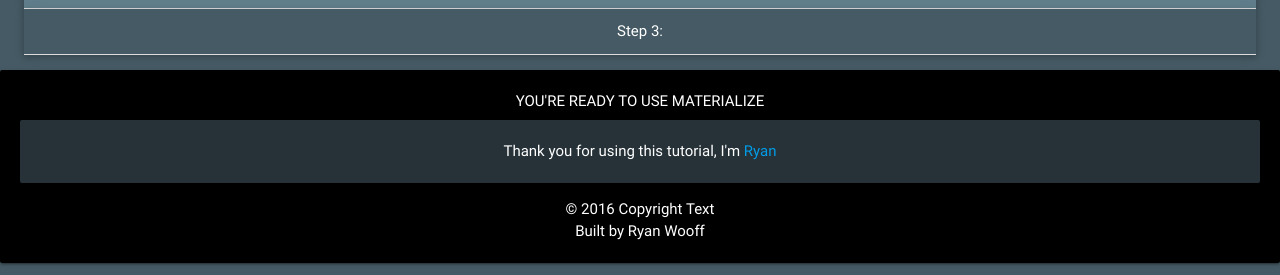
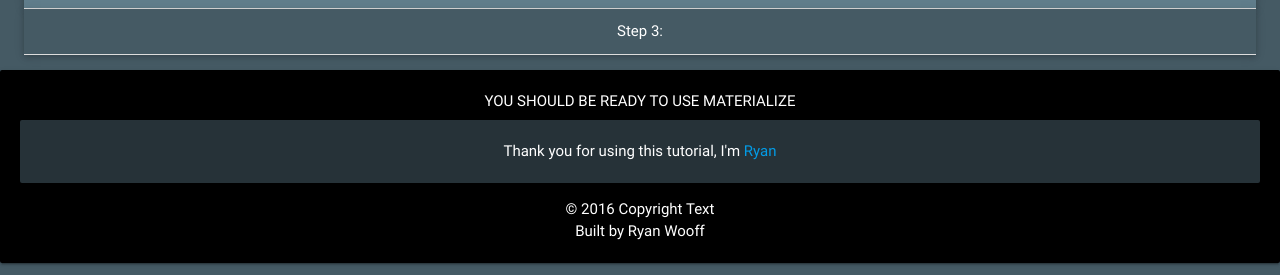
Before and after one commit to ryanveroniwooff/mat-tut.github.io, a plain HTML site: page index.html in a window 1280 px wide. Shown: the part 602-877 px from the top of the page. Drawn offline with nearby package versions, Linux system fonts and the light colour scheme.

Commit message:
new branch

```diff
--- a/index.html
+++ b/index.html
@@ -50,7 +50,7 @@
   <script type="text/javascript" src="js/materialize.min.js"></script>
 </body>
 <footer class="card-panel black white-text col s12" style="bottom-padding: -10px;">
-      YOU'RE READY TO USE MATERIALIZE
+      YOU SHOULD BE READY TO USE MATERIALIZE
       <p class="card-panel blue-grey darken-4 valign">Thank you for using this tutorial, I'm <a href="https://github.com/ryanveroniwooff">Ryan</a></p>
     </div>
     <div class="footer-copyright white-text">
```
